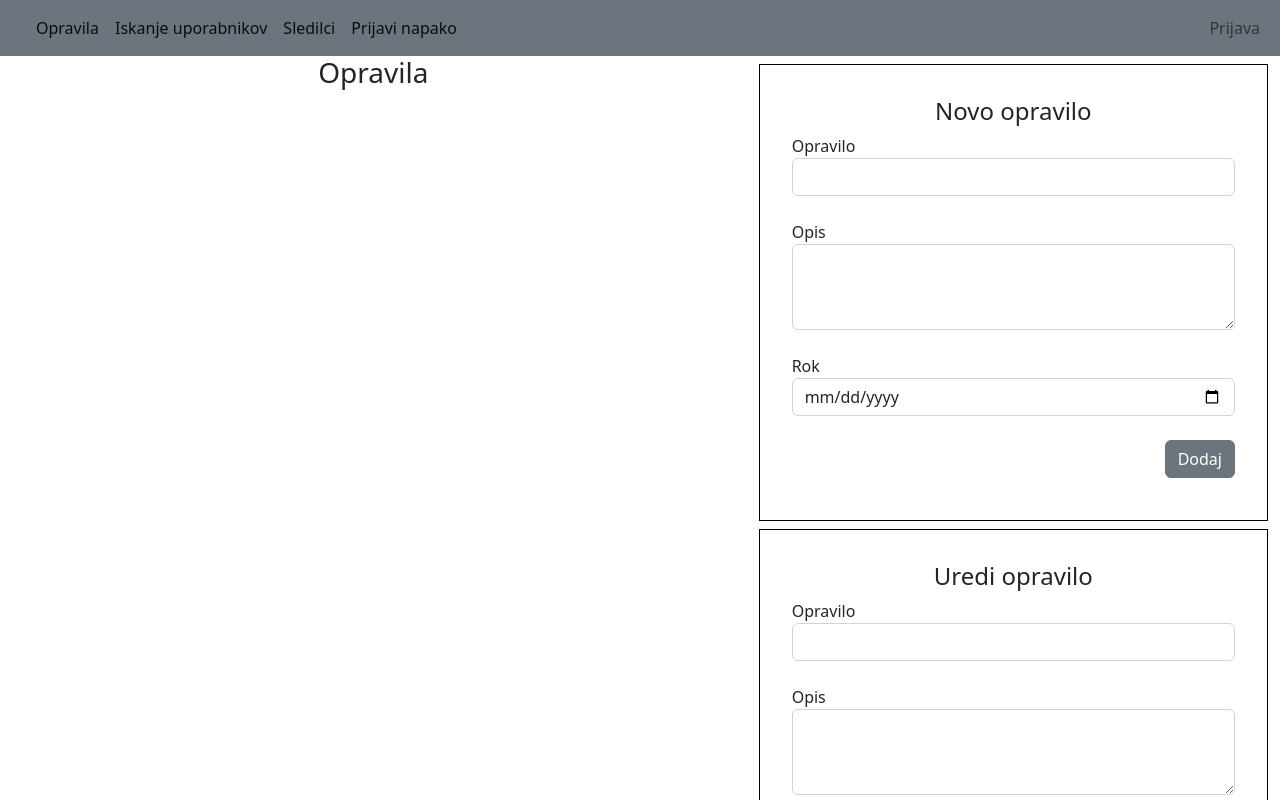
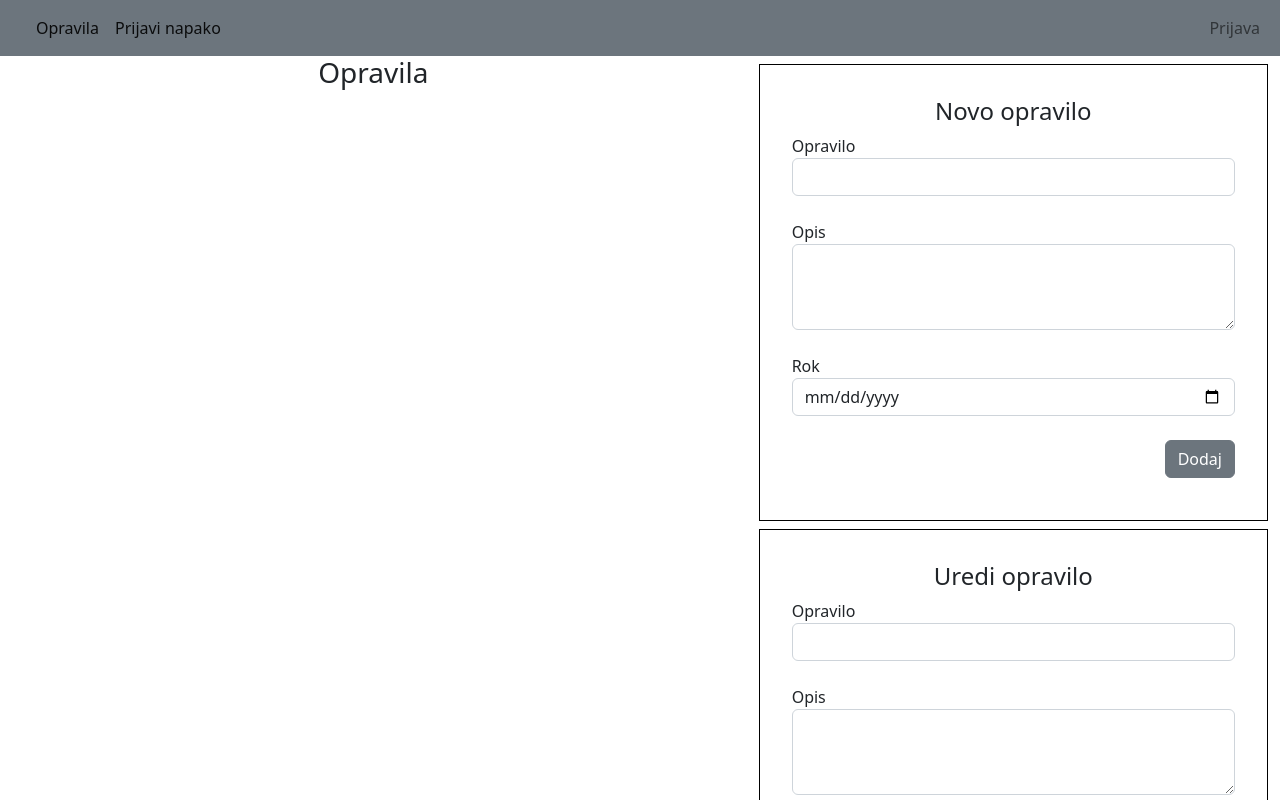
Before and after one commit to juremrzek/ProductivityApp, a Vue app in the folder src/client/: page / in a window 1280 px wide. Shown: the top 800 px of the page. Built offline with nearby package versions, Linux system fonts and the light colour scheme.

Commit message:
edit toolbar.vue

```diff
--- a/src/client/src/components/Toolbar.vue
+++ b/src/client/src/components/Toolbar.vue
@@ -26,7 +26,7 @@ const user = useUserStore()
           >
         </div>
         <!-- Neprijavljen uporabnik -->
-        <div class="navbar-nav">
+        <div class="navbar-nav" v-if="user.isLoggedIn()">
           <a
             href="#"
             class="nav-item nav-link active"
@@ -34,7 +34,7 @@ const user = useUserStore()
             >Iskanje uporabnikov</a
           >
         </div>
-        <div class="navbar-nav">
+        <div class="navbar-nav" v-if="user.isLoggedIn()">
           <a
             href="#"
             class="nav-item nav-link active"
@@ -51,9 +51,6 @@ const user = useUserStore()
             >Prijavi napako</a
           >
         </div>
-        <!-- Admin -->
-        <!-- Analitik -->
-        <!-- Razvijalec  -->
         <!--  -->
         <div class="navbar-nav ms-auto">
           <a
```
